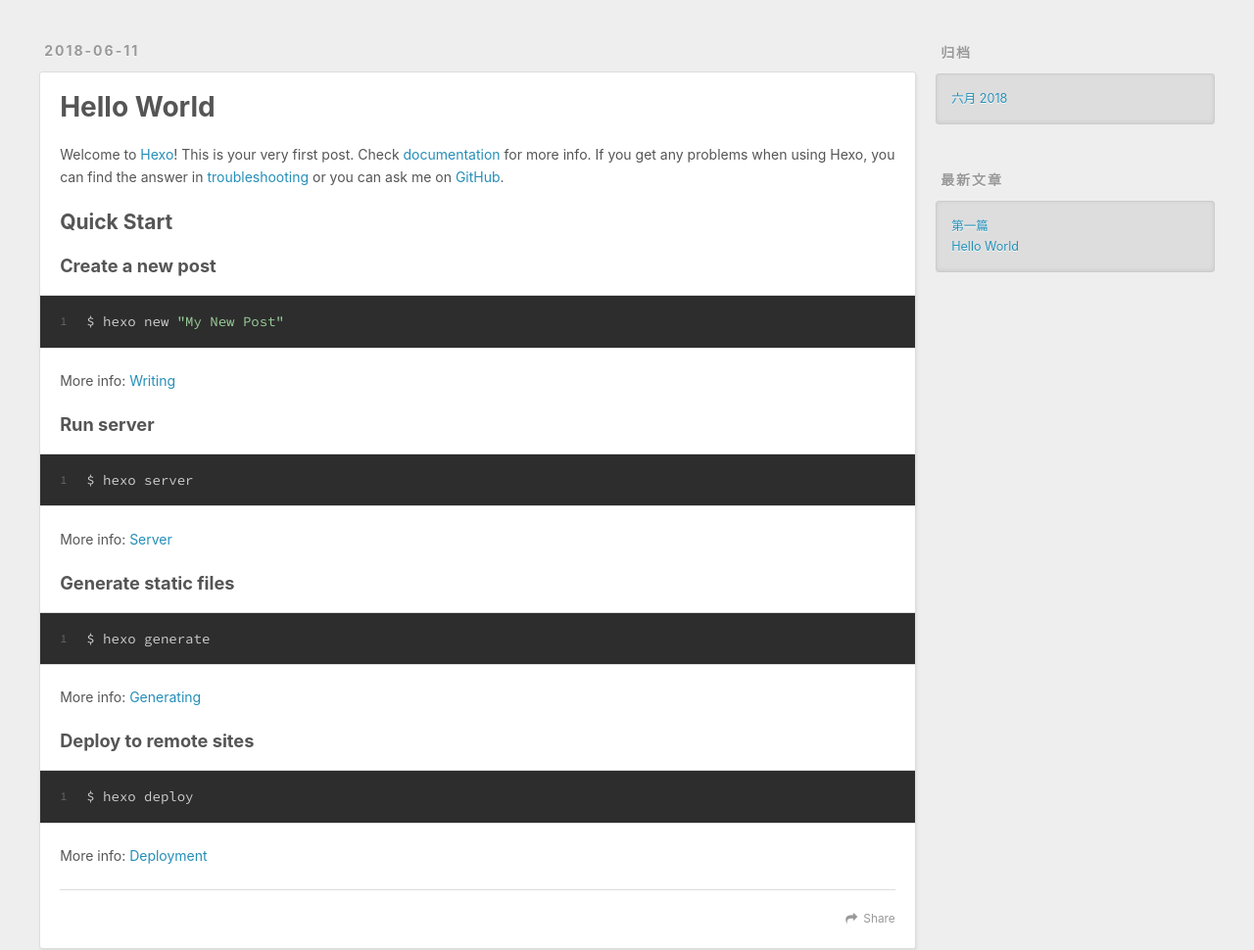
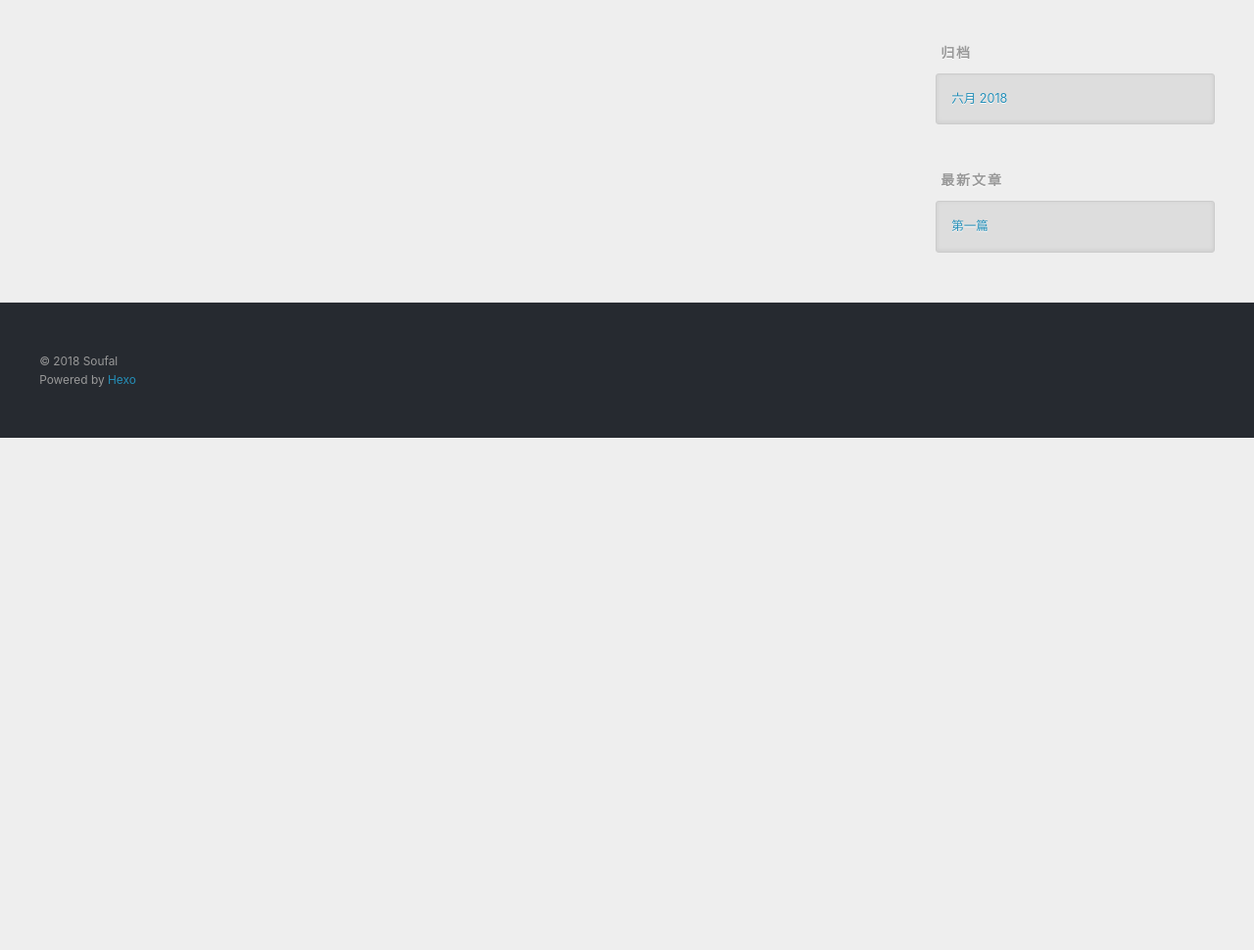
Before and after one commit to soufal/soufal.github.io, a plain HTML site: page index.html in a window 1280 px wide. Shown: the part 564-1534 px from the top of the page at 98% size. After the commit the page ends 1011 px from the top, so only its background shows below. Drawn offline with nearby package versions, Linux system fonts and the light colour scheme.

Commit message:
Site updated: 2018-06-14 15:44:26

```diff
--- a/index.html
+++ b/index.html
@@ -92,55 +92,10 @@
 
     </div>
     <footer class="article-footer">
-      <a data-url="http://soufal.cn/2018/06/13/第一篇/" data-id="cjidz3b0j000128u9f0u8riix" class="article-share-link">Share</a>
+      <a data-url="http://soufal.cn/2018/06/13/第一篇/" data-id="cjidz3z39000132u9z4a1997q" class="article-share-link">Share</a>
 
 
   <ul class="article-tag-list"><li class="article-tag-list-item"><a class="article-tag-list-link" href="/tags/note/">note</a></li></ul>
-
-    </footer>
-  </div>
-
-</article>
-
-
-
-    <article id="post-hello-world" class="article article-type-post" itemscope itemprop="blogPost">
-  <div class="article-meta">
-    <a href="/2018/06/11/hello-world/" class="article-date">
-  <time datetime="2018-06-11T07:59:45.909Z" itemprop="datePublished">2018-06-11</time>
-</a>
-
-  </div>
-  <div class="article-inner">
-
-
-      <header class="article-header">
-
-
-    <h1 itemprop="name">
-      <a class="article-title" href="/2018/06/11/hello-world/">Hello World</a>
-    </h1>
-
-
-      </header>
-
-    <div class="article-entry" itemprop="articleBody">
-
-        <p>Welcome to <a href="https://hexo.io/" target="_blank" rel="noopener">Hexo</a>! This is your very first post. Check <a href="https://hexo.io/docs/" target="_blank" rel="noopener">documentation</a> for more info. If you get any problems when using Hexo, you can find the answer in <a href="https://hexo.io/docs/troubleshooting.html" target="_blank" rel="noopener">troubleshooting</a> or you can ask me on <a href="https://github.com/hexojs/hexo/issues" target="_blank" rel="noopener">GitHub</a>.</p>
-<h2 id="Quick-Start"><a href="#Quick-Start" class="headerlink" title="Quick Start"></a>Quick Start</h2><h3 id="Create-a-new-post"><a href="#Create-a-new-post" class="headerlink" title="Create a new post"></a>Create a new post</h3><figure class="highlight bash"><table><tr><td class="gutter"><pre><span class="line">1</span><br></pre></td><td class="code"><pre><span class="line">$ hexo new <span class="string">"My New Post"</span></span><br></pre></td></tr></table></figure>
-<p>More info: <a href="https://hexo.io/docs/writing.html" target="_blank" rel="noopener">Writing</a></p>
-<h3 id="Run-server"><a href="#Run-server" class="headerlink" title="Run server"></a>Run server</h3><figure class="highlight bash"><table><tr><td class="gutter"><pre><span class="line">1</span><br></pre></td><td class="code"><pre><span class="line">$ hexo server</span><br></pre></td></tr></table></figure>
-<p>More info: <a href="https://hexo.io/docs/server.html" target="_blank" rel="noopener">Server</a></p>
-<h3 id="Generate-static-files"><a href="#Generate-static-files" class="headerlink" title="Generate static files"></a>Generate static files</h3><figure class="highlight bash"><table><tr><td class="gutter"><pre><span class="line">1</span><br></pre></td><td class="code"><pre><span class="line">$ hexo generate</span><br></pre></td></tr></table></figure>
-<p>More info: <a href="https://hexo.io/docs/generating.html" target="_blank" rel="noopener">Generating</a></p>
-<h3 id="Deploy-to-remote-sites"><a href="#Deploy-to-remote-sites" class="headerlink" title="Deploy to remote sites"></a>Deploy to remote sites</h3><figure class="highlight bash"><table><tr><td class="gutter"><pre><span class="line">1</span><br></pre></td><td class="code"><pre><span class="line">$ hexo deploy</span><br></pre></td></tr></table></figure>
-<p>More info: <a href="https://hexo.io/docs/deployment.html" target="_blank" rel="noopener">Deployment</a></p>
-
-
-    </div>
-    <footer class="article-footer">
-      <a data-url="http://soufal.cn/2018/06/11/hello-world/" data-id="cjidz3b0b000028u9azivsz1g" class="article-share-link">Share</a>
-
 
     </footer>
   </div>
@@ -197,10 +152,6 @@
             <a href="/2018/06/13/第一篇/">第一篇</a>
           </li>
 
-          <li>
-            <a href="/2018/06/11/hello-world/">Hello World</a>
-          </li>
-
       </ul>
     </div>
   </div>
```
Also changed, not shown: 2018/06/13/第一篇/index.html (+1 -15 lines), archives/2018/06/index.html (+0 -23 lines), archives/2018/index.html (+0 -23 lines), archives/index.html (+0 -23 lines), tags/note/index.html (+0 -4 lines).
